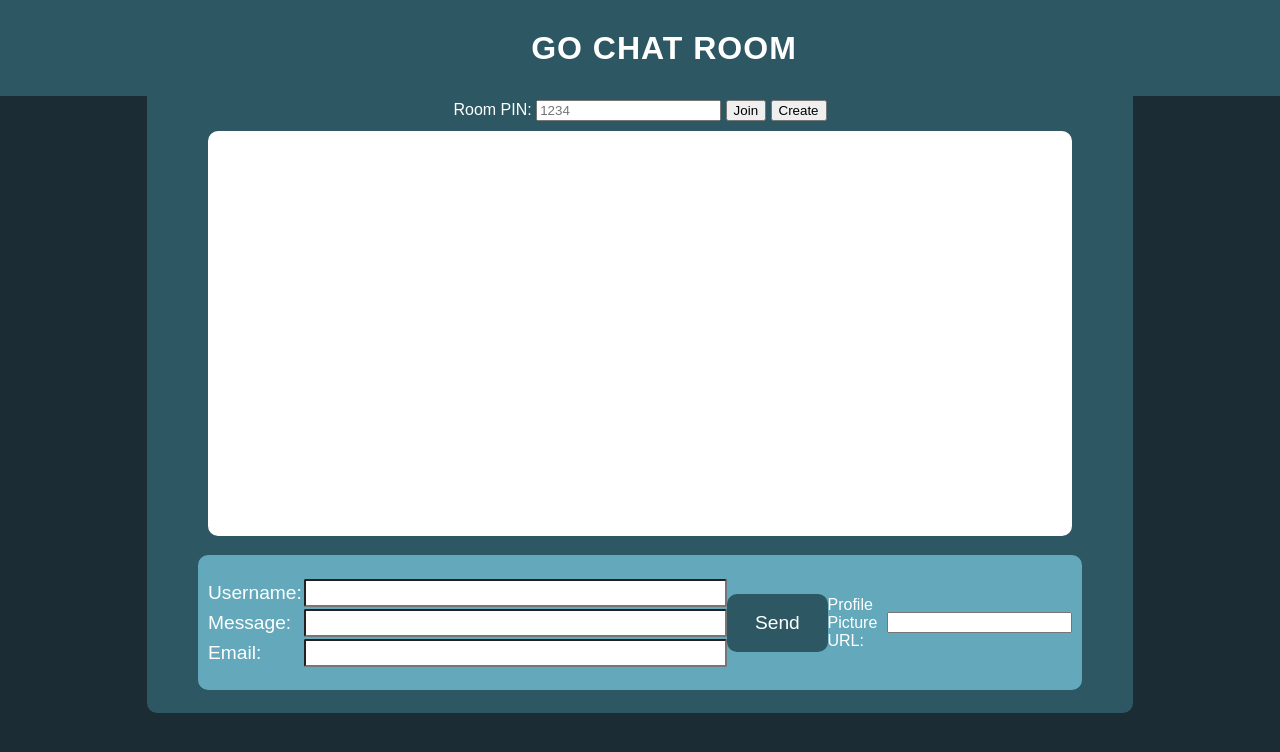
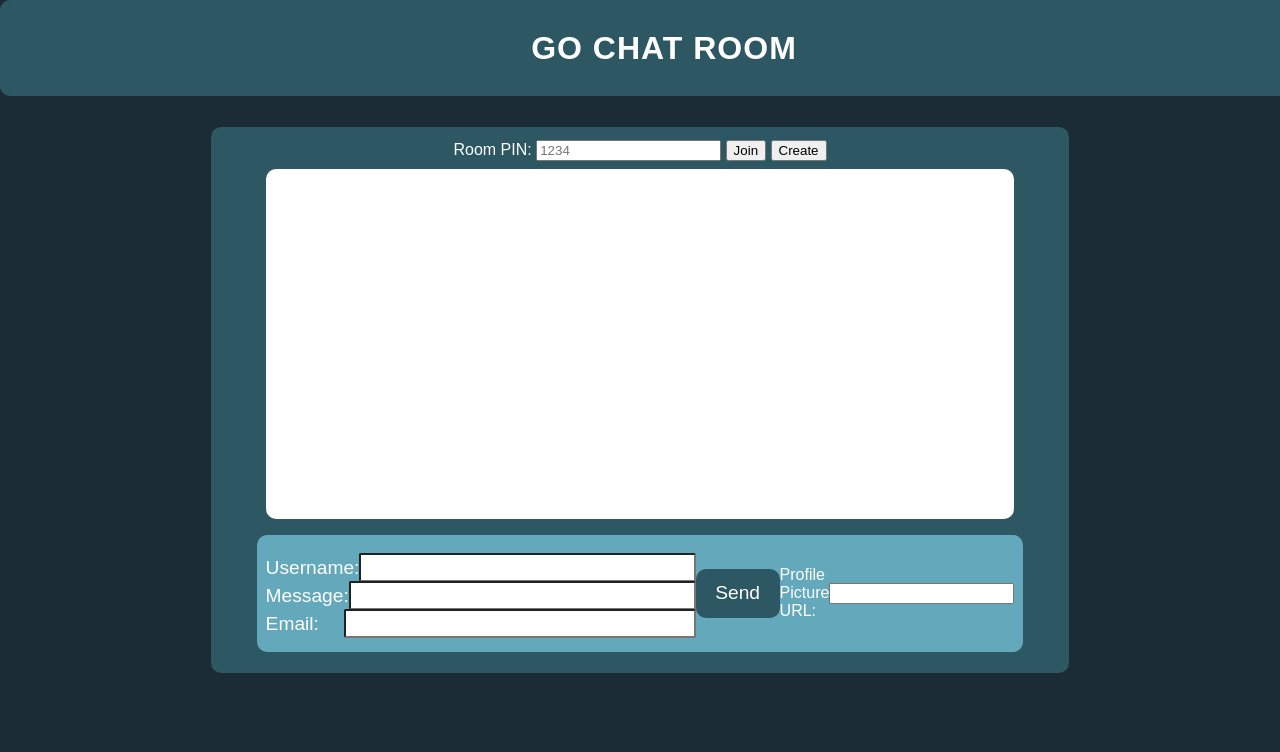
Before and after one commit to EJ-Edwards/GoChat, a plain HTML site: page chat.html in a window 1280 px wide. Drawn offline with Linux system fonts and the light colour scheme.

Commit message:
new MVP Update

```diff
--- a/chat.html
+++ b/chat.html
@@ -11,7 +11,7 @@
 
 <body>
   <div id="chatbox-container">
-    <h1 id="title">Go Chat Room</h1>
+    <h1 id="title2">Go Chat Room</h1>
     <div id="all-messages">
     </div>
 
--- a/style.css
+++ b/style.css
@@ -63,11 +63,11 @@ h2 {
 
 #chatbox-container {
 
-  width: 75vw;
-  height: 75vh;
+  width: 65vw;
+  height: 65vh;
   background-color: var(--secondary);
 
-  margin: 0 auto;
+  margin: 100px;
   padding: 1%;
   border-radius: 10px;
 
@@ -193,3 +193,29 @@ form label {
     box-shadow: 0 2px 4px rgba(0, 0, 0, 0.2);
     margin: 16px 0;
 }
+
+
+#go-chat {
+  background-color: var(--accent);
+  border: none;
+  color: white;
+  cursor: pointer;
+  transition: background-color 0.3s ease;
+}
+
+#go-chat:hover {
+  background-color: darken(var(--accent), 10%);
+}
+
+#title2 {
+  text-align: center;
+  font-size: 2em;
+  font-weight: bold;
+  text-transform: uppercase;
+  letter-spacing: 1px;
+  background-color: var(--secondary);
+  color: white;
+  padding: 16px 24px;
+  margin-bottom: 16px;
+  border-radius: 10px;
+}
```
Also changed, not shown: index.html (+21 -2 lines), rules.html (added), 1 other file.
